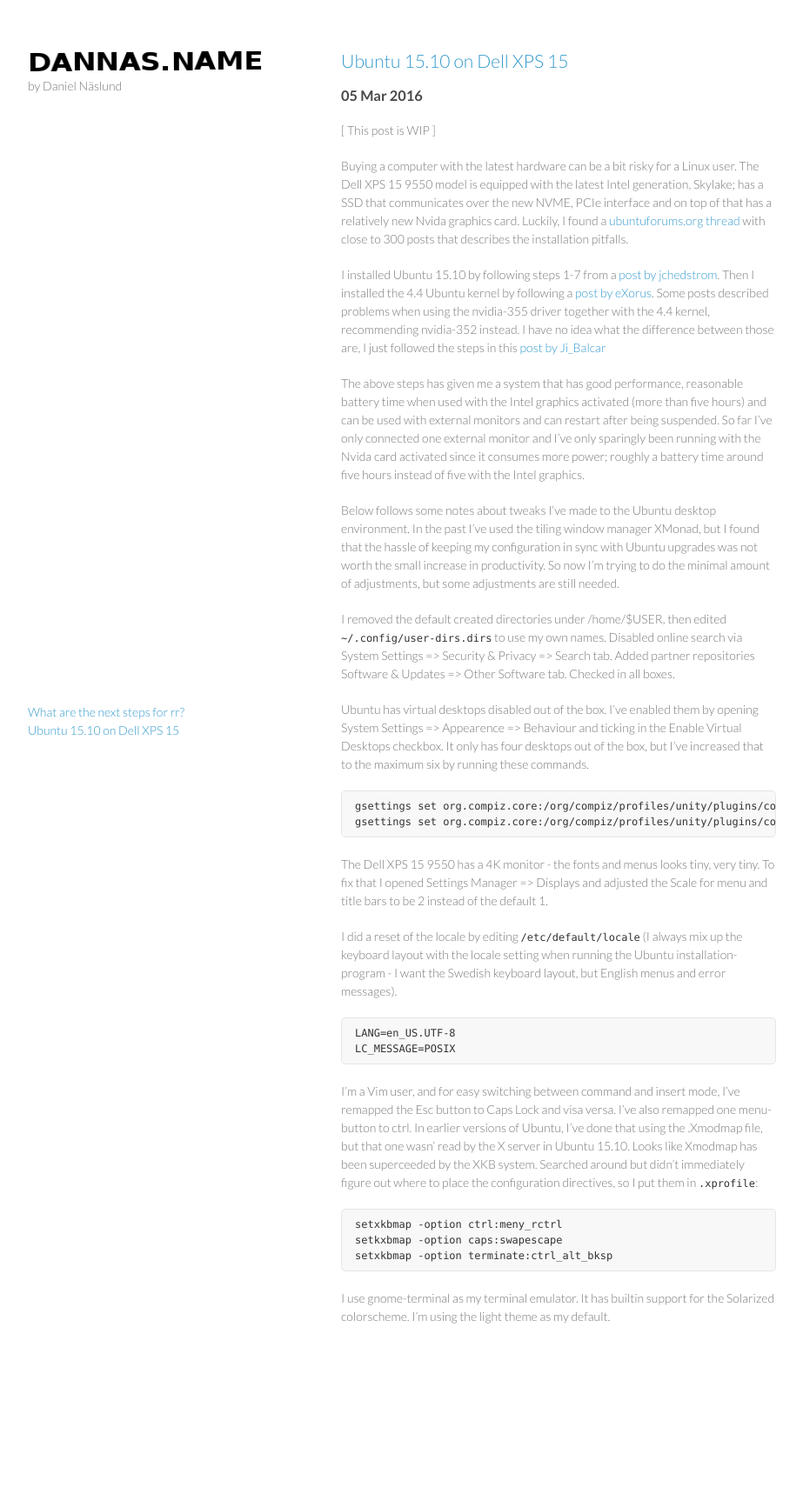
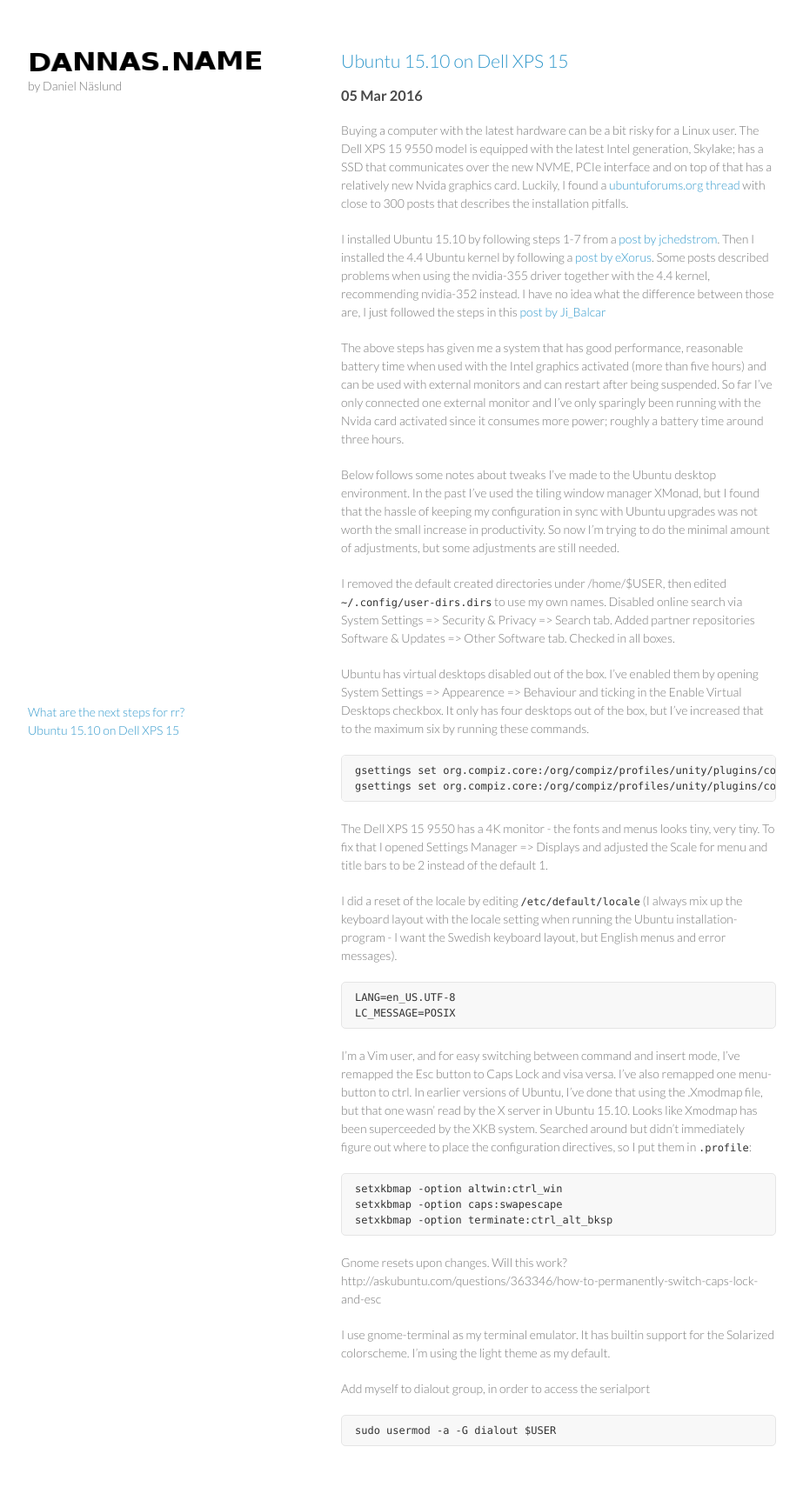
Before and after one commit to dannas/dannas.github.com, a Jekyll site: the page built from _posts/2016-03-05-ubuntu-15.10-on-dell-xps-15-9550.markdown, in a window 1280 px wide. Shown: the whole page at 87% size, without its empty margins (178-1101 px from the left). Built offline with Jekyll 4.4.1, drawn with Linux system fonts in a browser that asks for light colours; before the commit the page ends 1594 px from its top, so only the background shows below that.

Commit message:
Update Dell XPS post.

```diff
--- a/_posts/2016-03-05-ubuntu-15.10-on-dell-xps-15-9550.markdown
+++ b/_posts/2016-03-05-ubuntu-15.10-on-dell-xps-15-9550.markdown
@@ -2,8 +2,6 @@
 layout: post
 title: Ubuntu 15.10 on Dell XPS 15
 ---
-
-[ This post is WIP ]
 
 Buying a computer with the latest hardware can be a bit risky for a Linux user.
 The Dell XPS 15 9550 model is equipped with the latest Intel generation,
@@ -29,7 +27,7 @@
 and can be used with external monitors and can restart after being suspended.
 So far I've only connected one external monitor and I've only sparingly been
 running with the Nvida card activated since it consumes more power; roughly a
-battery time around five hours instead of five with the Intel graphics.
+battery time around three hours.
 
 Below follows some notes about tweaks I've made to the Ubuntu desktop
 environment. In the past I've used the tiling window manager XMonad, but I
@@ -47,8 +45,8 @@
 Virtual Desktops checkbox. It only has four desktops out of the box, but I've
 increased that to the maximum six by running these commands.
 
-    gsettings set org.compiz.core:/org/compiz/profiles/unity/plugins/core/ vsize 2
-    gsettings set org.compiz.core:/org/compiz/profiles/unity/plugins/core/ hsize 3
+    gsettings set org.compiz.core:/org/compiz/profiles/unity/plugins/core/ vsize 1
+    gsettings set org.compiz.core:/org/compiz/profiles/unity/plugins/core/ hsize 6
 
 The Dell XPS 15 9550 has a 4K monitor - the fonts and menus looks tiny, very
 tiny. To fix that I opened Settings Manager => Displays and adjusted the Scale
@@ -68,11 +66,18 @@
 .Xmodmap file, but that one wasn' read by the X server in Ubuntu 15.10. Looks
 like Xmodmap has been superceeded by the XKB system. Searched around but didn't
 immediately figure out where to place the configuration directives, so I put
-them in `.xprofile`:
+them in `.profile`:
 
-    setxkbmap -option ctrl:meny_rctrl
-    setkxbmap -option caps:swapescape
+    setxkbmap -option altwin:ctrl_win
+    setxkbmap -option caps:swapescape
     setxkbmap -option terminate:ctrl_alt_bksp
+
+Gnome resets upon changes. Will this work?
+http://askubuntu.com/questions/363346/how-to-permanently-switch-caps-lock-and-esc
 
 I use gnome-terminal as my terminal emulator. It has builtin support for the
 Solarized colorscheme. I'm using the light theme as my default.
+
+Add myself to dialout group, in order to access the serialport
+
+    sudo usermod -a -G dialout $USER
--- a/feed/index.html
+++ b/feed/index.html
@@ -10,7 +10,7 @@
     <author>
         <name>Daniel Näslund</name>
     </author>
-    <rights>Copyright (c) 2012-2013 Daniel Näslund</rights>
+    <rights>Copyright (c) 2012-2016 Daniel Näslund</rights>
     {% for post in site.posts limit:20 %}
     <entry>
         <title>{{ post.title }}</title>
```
